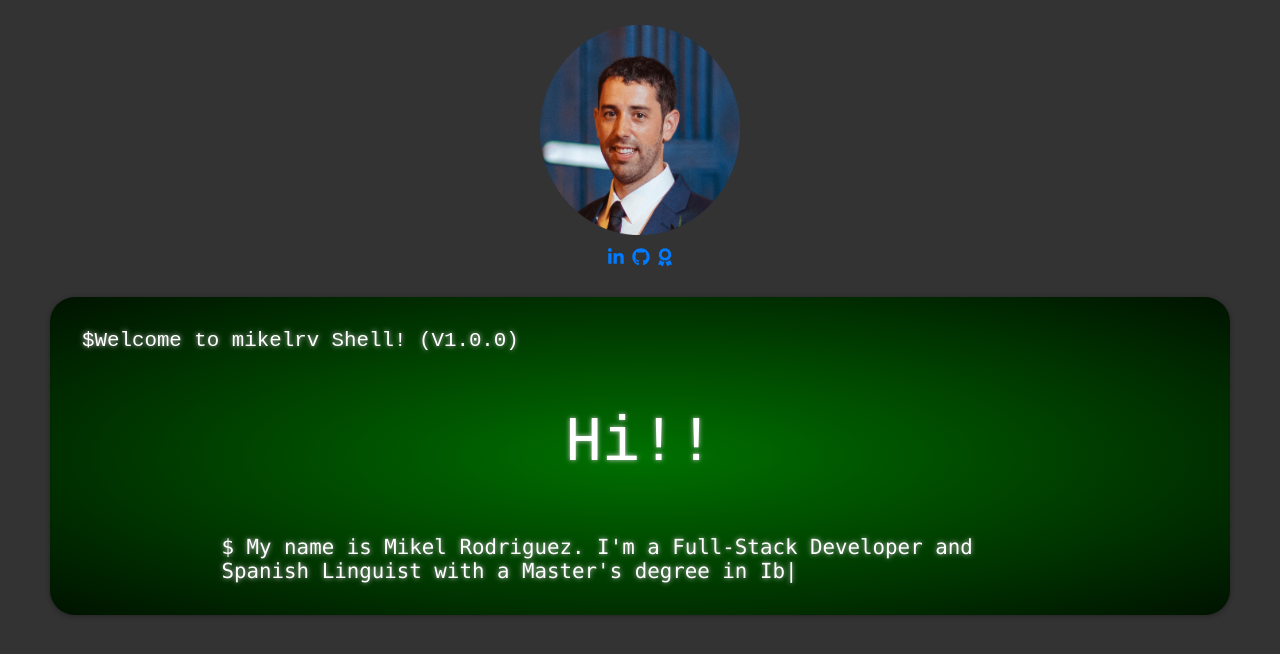
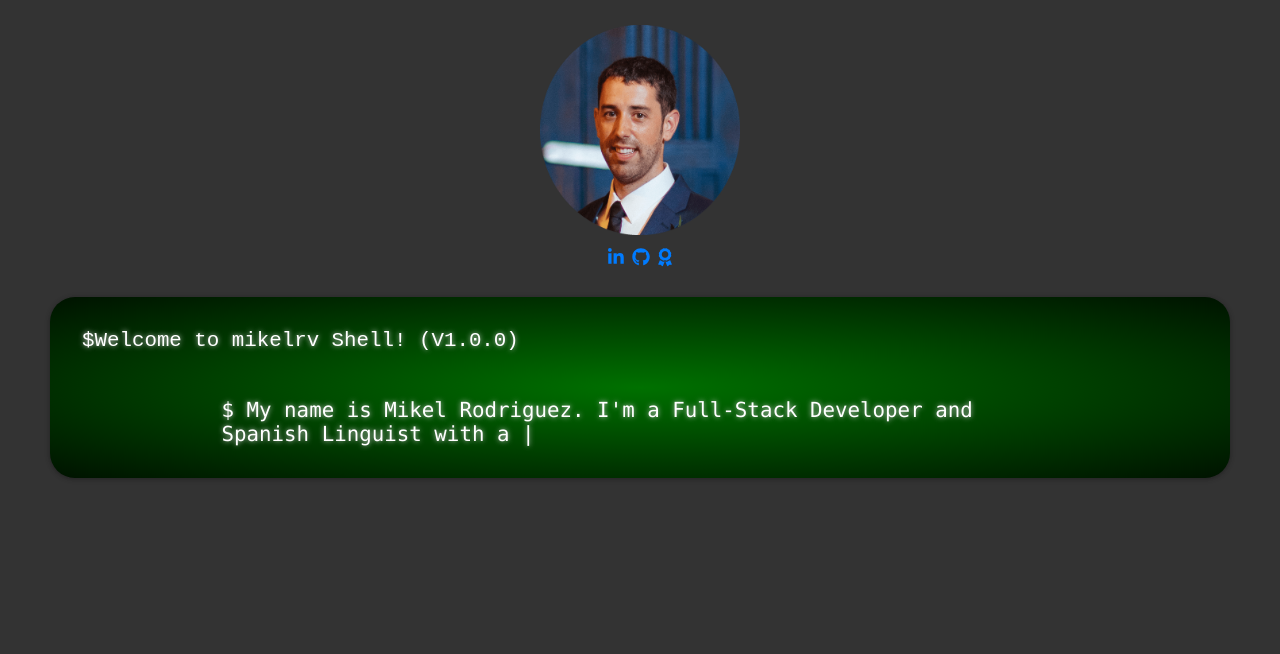
Before and after one commit to MikelTafalla/mikelrv, a React (Create React App) app: page / in a window 1280 px wide. Shown: the top 654 px of the page. Built offline with nearby package versions, Linux system fonts and the light colour scheme.

Commit message:
changes folder structure adding pages folder and deletes typist header from landing component

```diff
--- a/src/App.js
+++ b/src/App.js
@@ -1,10 +1,10 @@
 import React from "react";
 import './App.css';
-import Landing from "./components/landing";
+import LandingPG from "./pages/landingPg";
 
 function App() {
   return (
-    <Landing />
+    <LandingPG />
   );
 }
 
--- a/src/components/landing.css
+++ b/src/components/landing.css
@@ -13,14 +13,7 @@ body {
     color: white;
     text-decoration: none;
 }
-.Typist-header {
-    margin-top: 5%;
-    margin-bottom: 5%;
-    text-align: center;
-    font-size: 3em;
-    cursor: pointer;
-    /* color: #22bad9; */
-}
+
 .Typist-message {
     /* color: hotpink; */
     width: 75%;
@@ -58,7 +51,6 @@ body {
   .bash {
     background-color: black;
     background-image: radial-gradient(rgba(0, 150, 0, 0.75), black 120%);
-    /* height: 100vh; */
     margin: 0;
     border-radius: 25px;
     overflow: hidden;
@@ -74,7 +66,6 @@ body {
     top: 0;
     left: 0;
     width: 100vw;
-    /* height: 100vh; */
     background: repeating-linear-gradient(0deg, rgba(0, 0, 0, 0.15), rgba(0, 0, 0, 0.15) 1px, transparent 1px, transparent 2px);
     pointer-events: none;
 }
--- a/src/components/landing.js
+++ b/src/components/landing.js
@@ -1,4 +1,4 @@
-import React, { useState } from "react";
+import React from "react";
 import Typist from "react-typist";
 import { FontAwesomeIcon } from '@fortawesome/react-fontawesome';
 import { faGithub, faLinkedinIn } from '@fortawesome/free-brands-svg-icons';
@@ -6,13 +6,8 @@ import { MDBIcon } from "mdbreact";
 import "./landing.css"
 
 
-const Fluid = () => {
+const ShellTerminal = () => {
 
-    const [renderMsg, setRenderMsg] = useState({ state: false })
-
-    const onHeaderTyped = () => {
-        setRenderMsg({ state: true });
-    }
     return (
         <React.Fragment>
             <div className="text-center">
@@ -36,20 +31,17 @@ const Fluid = () => {
             </ul>
 
             </div>
-            <div className="Typist bash"> $Welcome to mikelrv Shell! (V1.0.0)
-                <Typist
-                    className="Typist-header"
-                    avgTypingDelay={50}
-                    startDelay={250}
-                    onTypingDone={() => onHeaderTyped()}
-                    cursor={{ hideWhenDone: true }}
-                >
-                    <a href={"https://www.linkedin.com/in/mikel-rodriguez-villar/"}>Hi!!</a>
-                </Typist>
+            <div className="Typist bash">
+                $Welcome to mikelrv Shell! (V1.0.0)
+                <br></br>
+                <br></br>
+                <br></br>
+
                 <div className="Typist-content">
-                    {renderMsg.state ? (
+
                         <Typist
                             className="Typist-message"
+                            startDelay={1500}
                             avgTypingDelay={50}
                             cursor={{ hideWhenDone: true }}
                         >
@@ -59,9 +51,9 @@ const Fluid = () => {
                             <br />
                             <span>$ <a href={"https://www.linkedin.com/in/mikel-rodriguez-villar/"} className="flash">My Work</a></span>
                             <br />
-                            {''}
+
                         </Typist>
-                    ) : null}
+
                 </div>
             </div>
             <br></br>
@@ -72,4 +64,4 @@ const Fluid = () => {
 
 }
 
-export default Fluid;
+export default ShellTerminal;
--- /dev/null
+++ b/src/pages/landingPg.js
@@ -0,0 +1,13 @@
+import React from "react";
+import Landing from "../components/landing"
+
+const LandingPage = () => {
+
+    return (
+        <React.Fragment>
+            <Landing />
+        </React.Fragment>
+    )
+}
+
+export default LandingPage;
```
Also changed, not shown: 1 other file (tests, documents, lock files or other folders).
